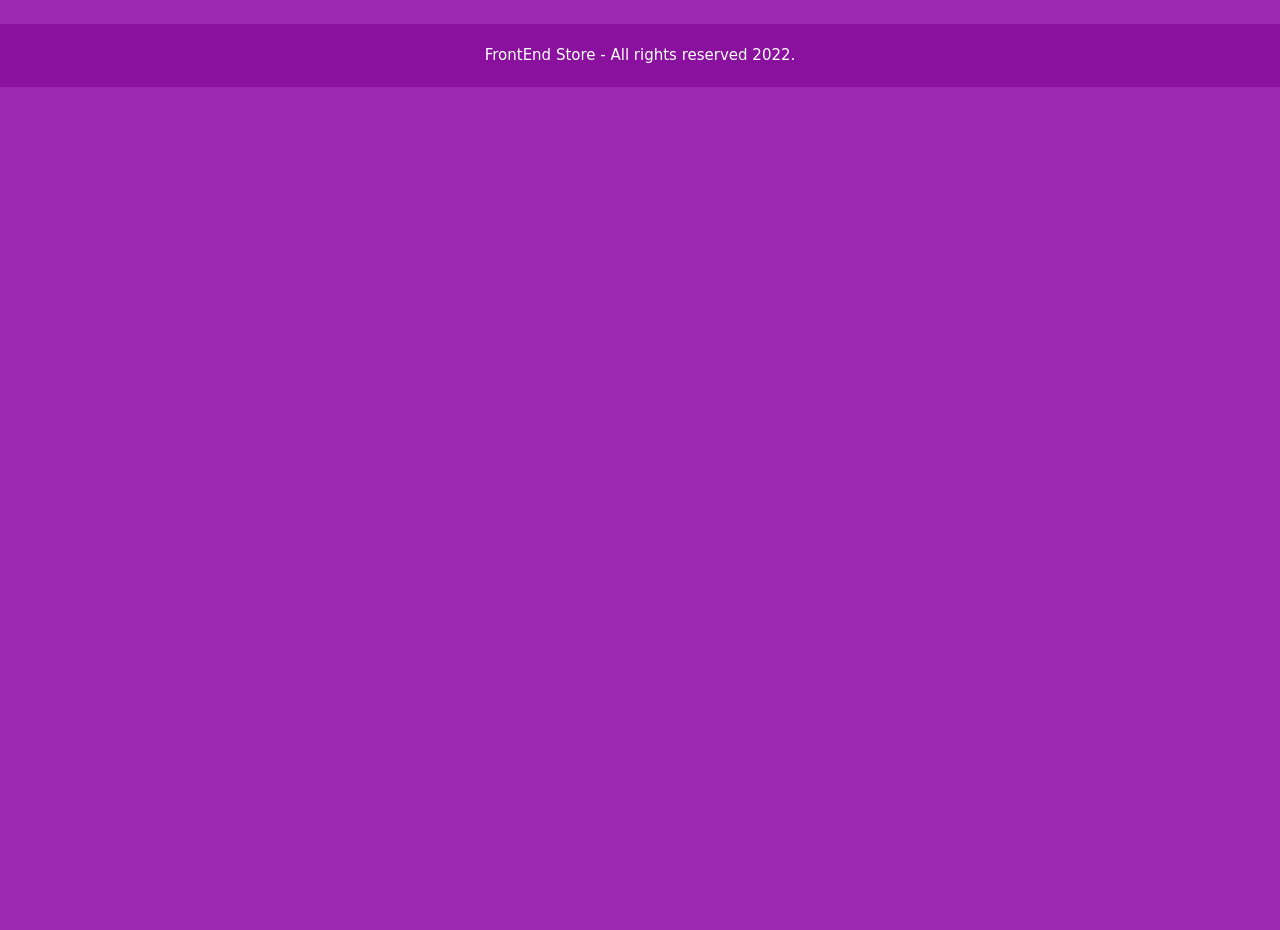
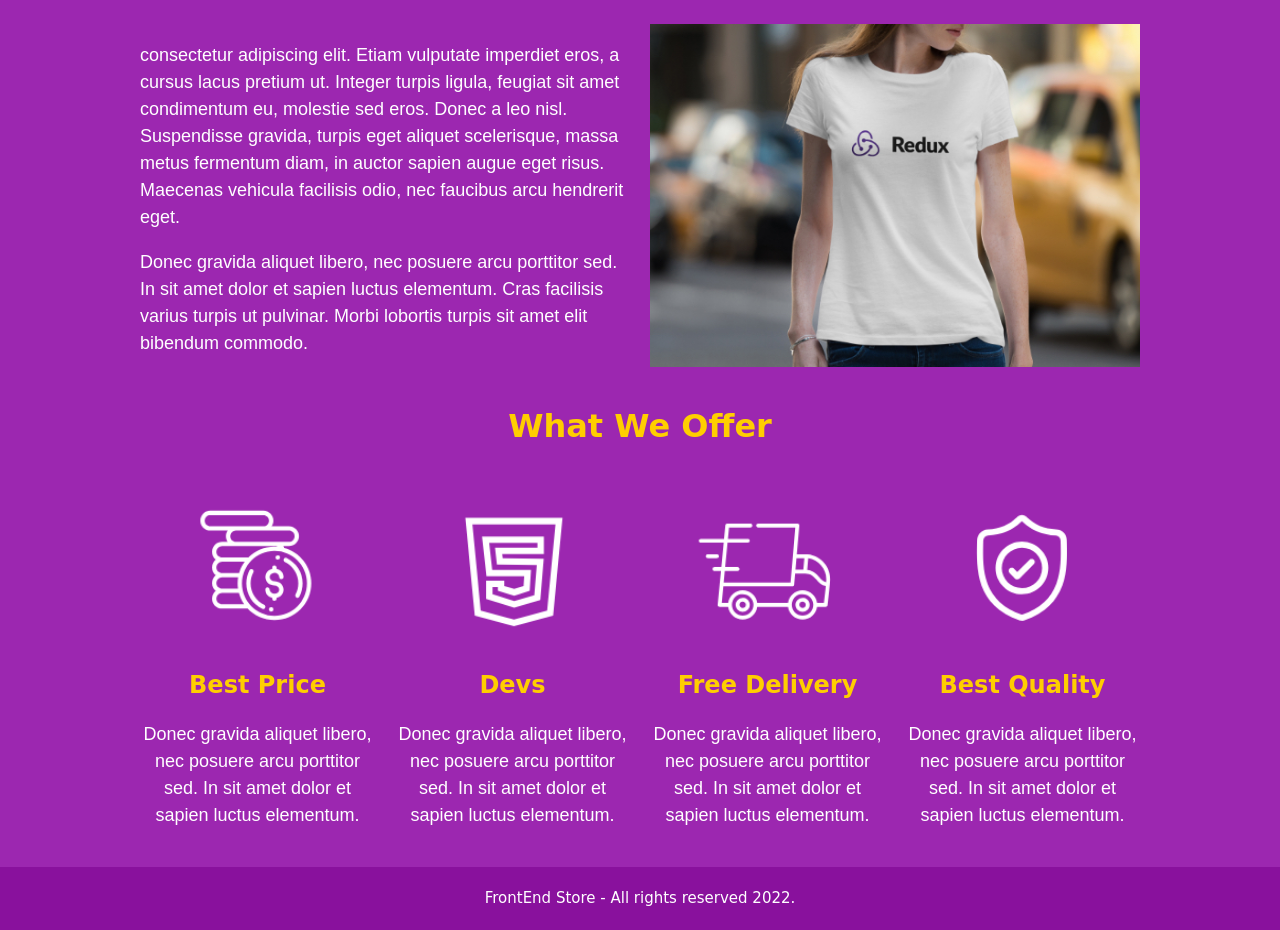
Before and after one commit to JEHM94/FrontEndStore, a plain HTML site: page aboutus.html in a window 1280 px wide. Shown: the part 311-1241 px from the top of the page. Before the commit the page ends 800 px from the top, so only its background shows below. Drawn offline with Linux system fonts and the light colour scheme; a web font is replaced by a local one.

Commit message:
About us html&css

```diff
--- a/aboutus.html
+++ b/aboutus.html
@@ -27,7 +27,54 @@
 
     <main class="container">
         <h1>About us</h1>
+
+        <div class="about">
+            <div class="about__content">
+                <p>consectetur adipiscing elit. Etiam vulputate imperdiet eros, a cursus lacus pretium ut. Integer
+                    turpis ligula, feugiat sit amet condimentum eu, molestie sed eros. Donec a leo nisl. Suspendisse
+                    gravida, turpis eget aliquet scelerisque, massa metus fermentum diam, in auctor sapien augue eget
+                    risus. Maecenas vehicula facilisis odio, nec faucibus arcu hendrerit eget.</p>
+                <p> Donec gravida aliquet libero, nec posuere arcu porttitor sed. In sit amet dolor et sapien luctus
+                    elementum. Cras facilisis varius turpis ut pulvinar. Morbi lobortis turpis sit amet elit bibendum
+                    commodo.</p>
+            </div>
+            <img class="about__img" src="img/nosotros.jpg" alt="Image About Us">
+        </div>
     </main>
+
+    <section class="container offer">
+        <h2 class="offer__tittle">What We Offer</h2>
+
+        <div class="blocks">
+            <div class="block">
+                <img class="block__img" src="img/icono_1.png" alt="Best Price">
+                <h3 class="block__tittle">Best Price</h3>
+                <p>Donec gravida aliquet libero, nec posuere arcu porttitor sed. In sit amet dolor et sapien luctus
+                    elementum.</p>
+            </div> <!-- .block -->
+
+            <div class="block">
+                <img class="block__img" src="img/icono_2.png" alt="Devs">
+                <h3 class="block__tittle">Devs</h3>
+                <p>Donec gravida aliquet libero, nec posuere arcu porttitor sed. In sit amet dolor et sapien luctus
+                    elementum.</p>
+            </div> <!-- .block -->
+
+            <div class="block">
+                <img class="block__img" src="img/icono_3.png" alt="Free Delivery">
+                <h3 class="block__tittle">Free Delivery</h3>
+                <p>Donec gravida aliquet libero, nec posuere arcu porttitor sed. In sit amet dolor et sapien luctus
+                    elementum.</p>
+            </div> <!-- .block -->
+
+            <div class="block">
+                <img class="block__img" src="img/icono_4.png" alt="Best Quality">
+                <h3 class="block__tittle">Best Quality</h3>
+                <p>Donec gravida aliquet libero, nec posuere arcu porttitor sed. In sit amet dolor et sapien luctus
+                    elementum.</p>
+            </div> <!-- .block -->
+        </div> <!-- .blocks -->
+    </section>
 
     <footer class="footer">
         <p class="footer__text">FrontEnd Store - All rights reserved 2022.</p>
--- a/css/styles.css
+++ b/css/styles.css
@@ -182,3 +182,54 @@ h3 {
         grid-column: 2/4;
     }
 }
+
+/* About us */
+.about {
+    display: grid;
+    grid-template-rows: repeat(2, auto);
+}
+
+@media (min-width: 768px) {
+    .about {
+        grid-template-columns: repeat(2, 1fr);
+        column-gap: 2rem;
+    }
+}
+
+.about__content {}
+
+.about__img {
+    grid-row: 1/2;
+    width: 100%;
+}
+
+@media (min-width: 768px) {
+    .about__img {
+        grid-column: 2/3;
+    }
+}
+
+/* Blocks  */
+.blocks {
+    display: grid;
+    grid-template-columns: repeat(2, 1fr);
+    gap: 2rem;
+}
+
+@media (min-width: 768px) {
+    .blocks {
+        grid-template-columns: repeat(4, 1fr);
+    }
+}
+
+.block {
+    text-align: center;
+}
+
+.block__img {
+    width: 100%;
+}
+
+.block__tittle {
+    margin: 0;
+}
```
